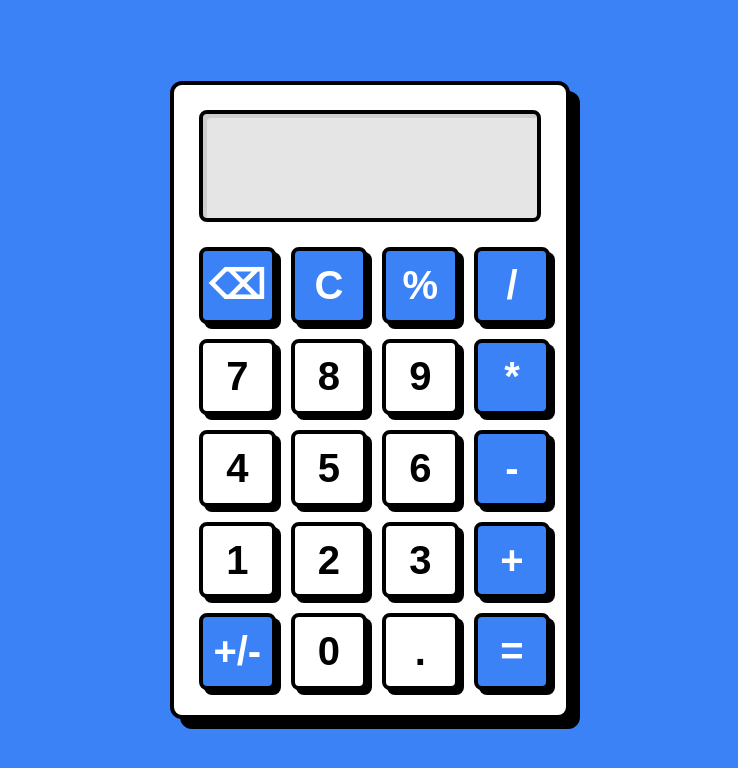
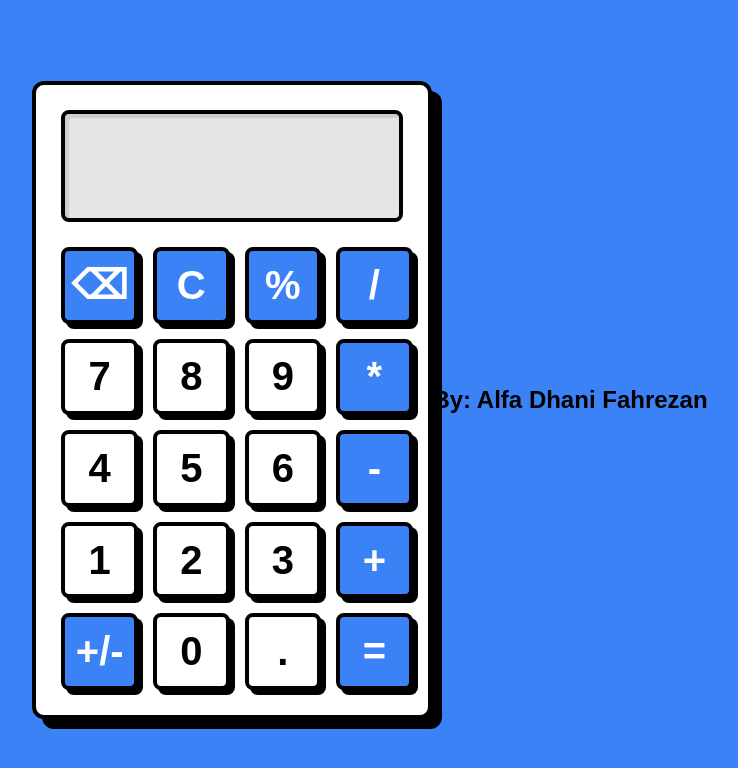
Before and after one commit to ALFADHANI284/Kalkulator, a plain HTML site: page index.html in a window 1280 px wide. Shown: the whole page, without its empty margins (270-1008 px from the left). Drawn offline with Linux system fonts and the light colour scheme.

Commit message:
Feat(index): tambah nama

```diff
--- a/index.html
+++ b/index.html
@@ -36,7 +36,8 @@
 
         <button onclick="calculate()" class="operator-btn">=</button>
     </div>
-</div>
+    </div>
+    <h2>By: Alfa Dhani Fahrezan</h2>
     <script src="script.js"></script>
 </body>
 </html>
```
